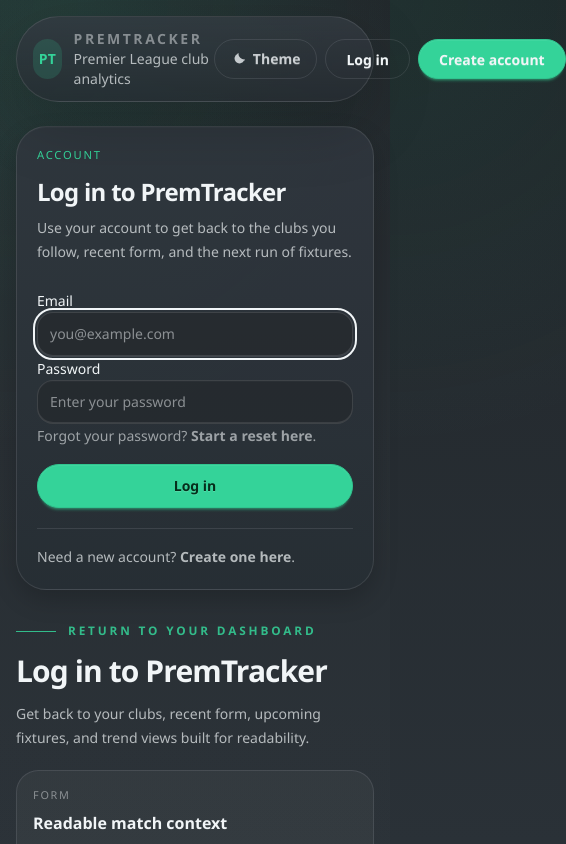
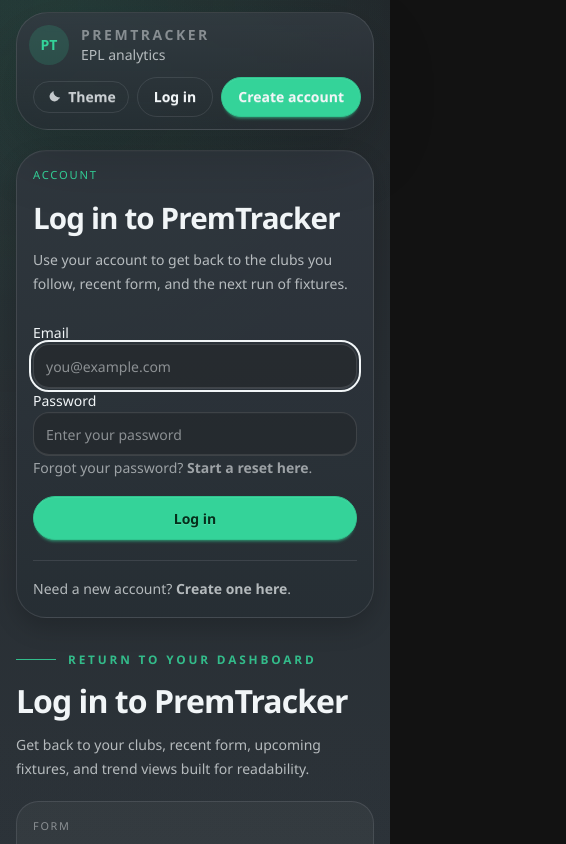
Before and after one commit to cesar17e/PremTracker-Frontend, a Next.js app: page /login in a window 390 px wide. Shown: the top 844 px of the page, 566 px wide, since content can reach past the window. Built offline with nearby package versions, Linux system fonts and the light colour scheme; no server answers.

Commit message:
Updated code for mobilem useage

```diff
--- a/app/(public)/page.tsx
+++ b/app/(public)/page.tsx
@@ -101,7 +101,7 @@ export default function LandingPage() {
                       A quick read on recent performances, with enough detail to make the view useful.
                     </p>
                   </div>
-                  <div className="inline-flex shrink-0 flex-nowrap items-center gap-1 rounded-full border border-primary/25 bg-primary/8 px-3 py-2 text-xs font-medium tracking-[0.2em] text-primary">
+                  <div className="inline-flex shrink-0 flex-nowrap items-center gap-1 rounded-full border border-primary/25 bg-primary/8 px-2.5 py-2 text-[11px] font-medium tracking-[0.18em] text-primary sm:px-3 sm:text-xs sm:tracking-[0.2em]">
                     <span>W</span>
                     <span>W</span>
                     <span>D</span>
--- a/components/auth/auth-card.tsx
+++ b/components/auth/auth-card.tsx
@@ -12,11 +12,11 @@ export function AuthCard({
   footer?: ReactNode;
 }) {
   return (
-    <div className="surface-card rounded-[1.9rem] p-5 sm:p-6">
+    <div className="surface-card rounded-[1.9rem] p-4 sm:p-6">
       <p className="text-[0.7rem] font-medium uppercase tracking-[0.16em] text-primary">
         Account
       </p>
-      <h1 className="mt-3 text-2xl font-semibold tracking-[-0.03em] text-base-content sm:text-[1.9rem]">
+      <h1 className="mt-3 text-[1.85rem] font-semibold tracking-[-0.03em] text-base-content sm:text-[1.9rem]">
         {title}
       </h1>
       <p className="mt-2 max-w-xl text-sm leading-6 text-base-content/70">
--- a/components/auth/auth-page-shell.tsx
+++ b/components/auth/auth-page-shell.tsx
@@ -25,12 +25,12 @@ export function AuthPageShell({
   highlights,
 }: AuthPageShellProps) {
   return (
-    <PageContainer className="gap-6 py-6 md:gap-8 md:py-8 lg:py-10">
+    <PageContainer className="gap-5 py-5 sm:gap-6 sm:py-6 md:gap-8 md:py-8 lg:py-10">
       <section className="grid gap-6 xl:grid-cols-[minmax(0,0.8fr)_minmax(22rem,1fr)] xl:items-start">
         <div className="order-2 max-w-xl space-y-5 xl:order-1 xl:pt-4">
           <div className="space-y-3">
             <p className="section-kicker">{eyebrow}</p>
-            <h1 className="max-w-xl text-3xl font-semibold leading-tight tracking-[-0.03em] text-base-content sm:text-[2.45rem]">
+            <h1 className="max-w-xl text-[2rem] font-semibold leading-tight tracking-[-0.03em] text-base-content sm:text-[2.45rem]">
               {title}
             </h1>
             <p className="max-w-lg text-sm leading-6 text-base-content/70 sm:text-base">
--- a/components/layout/public-header.tsx
+++ b/components/layout/public-header.tsx
@@ -10,32 +10,35 @@ const navItems = [
 export function PublicHeader() {
   return (
     <header className="sticky top-0 z-30">
-      <PageContainer className="pt-4">
-        <div className="glass-panel flex items-center justify-between rounded-full border border-base-content/10 px-4 py-3 shadow-[0_16px_48px_rgba(0,0,0,0.22)] md:px-6">
-          <Link href="/" className="flex items-center gap-3">
-            <span className="inline-flex h-10 w-10 items-center justify-center rounded-full bg-primary/16 text-sm font-semibold text-primary">
+      <PageContainer className="pt-3 sm:pt-4">
+        <div className="glass-panel flex flex-col gap-3 rounded-[2rem] border border-base-content/10 px-3 py-3 shadow-[0_16px_48px_rgba(0,0,0,0.22)] sm:flex-row sm:items-center sm:justify-between sm:rounded-full sm:px-5 md:px-6">
+          <Link href="/" className="flex min-w-0 items-center gap-3">
+            <span className="inline-flex h-10 w-10 shrink-0 items-center justify-center rounded-full bg-primary/16 text-sm font-semibold text-primary">
               PT
             </span>
-            <div>
+            <div className="min-w-0">
               <p className="text-sm font-semibold uppercase tracking-[0.18em] text-[color:var(--subtle-text)]">
                 PremTracker
               </p>
-              <p className="text-sm text-[color:var(--muted-text)]">
+              <p className="text-sm text-[color:var(--muted-text)] sm:hidden">
+                EPL analytics
+              </p>
+              <p className="hidden text-sm text-[color:var(--muted-text)] sm:block">
                 Premier League club analytics
               </p>
             </div>
           </Link>
 
-          <nav className="flex items-center gap-2">
-            <ThemeToggle />
+          <nav className="flex w-full flex-wrap items-center justify-end gap-2 sm:w-auto sm:flex-nowrap">
+            <ThemeToggle compact />
             {navItems.map((item) => (
               <Link
                 key={item.href}
                 href={item.href}
                 className={
                   item.href === "/register"
-                    ? "btn btn-primary rounded-full px-5"
-                    : "btn btn-ghost rounded-full border border-base-content/10 px-5 text-base-content/76"
+                    ? "btn btn-primary min-h-10 rounded-full px-4 text-sm sm:px-5"
+                    : "btn btn-ghost min-h-10 rounded-full border border-base-content/10 px-4 text-sm text-base-content/76 sm:px-5"
                 }
               >
                 {item.label}
--- a/components/settings/send-fixture-email-button.tsx
+++ b/components/settings/send-fixture-email-button.tsx
@@ -29,7 +29,7 @@ export function SendFixtureEmailButton({
         <button
           type="button"
           disabled={disabled || pending}
-          className="btn btn-primary rounded-full px-5"
+          className="btn btn-primary w-full rounded-full px-5 sm:w-auto"
           onClick={() => void onSend()}
         >
           {pending ? "Sending..." : "Send digest now"}
--- a/components/settings/verification-banner.tsx
+++ b/components/settings/verification-banner.tsx
@@ -46,7 +46,7 @@ export function VerificationBanner({
         <button
           type="button"
           disabled={verifyPending}
-          className="btn btn-primary rounded-full px-5"
+          className="btn btn-primary w-full rounded-full px-5 sm:w-auto"
           onClick={() => void onResend()}
         >
           {verifyPending ? "Sending..." : "Resend verification"}
--- a/components/teams/favorites-list.tsx
+++ b/components/teams/favorites-list.tsx
@@ -45,8 +45,11 @@ export function FavoritesList({ favorites }: { favorites: FavoriteTeam[] }) {
               ) : null}
             </div>
 
-            <div className="mt-5 flex flex-wrap items-center gap-3">
-              <Link href={`/teams/${team.id}`} className="btn btn-primary rounded-full px-5">
+            <div className="mt-5 flex flex-col items-start gap-3 sm:flex-row sm:flex-wrap sm:items-center">
+              <Link
+                href={`/teams/${team.id}`}
+                className="btn btn-primary w-full rounded-full px-5 sm:w-auto"
+              >
                 Open analytics
               </Link>
               <p className="text-sm leading-6 text-base-content/64">
--- a/components/teams/match-card.tsx
+++ b/components/teams/match-card.tsx
@@ -28,7 +28,7 @@ export function MatchCard({
 
   return (
     <article className="rounded-[1.35rem] border border-base-content/10 bg-base-content/[0.04] p-4">
-      <div className="flex items-start justify-between gap-4">
+      <div className="flex flex-col gap-3 sm:flex-row sm:items-start sm:justify-between sm:gap-4">
         <div>
           <p className="text-[0.68rem] font-medium uppercase tracking-[0.16em] text-[color:var(--subtle-text)]">
             {match.ended ? "Completed match" : "Upcoming fixture"}
@@ -52,14 +52,14 @@ export function MatchCard({
         )}
       </div>
 
-      <div className="mt-4 flex items-center justify-between gap-4 rounded-[1rem] border border-base-content/10 bg-base-content/[0.03] px-3 py-3 text-sm">
-        <span className="text-base-content/72">
+      <div className="mt-4 grid grid-cols-[minmax(0,1fr)_auto_minmax(0,1fr)] items-center gap-3 rounded-[1rem] border border-base-content/10 bg-base-content/[0.03] px-3 py-3 text-sm">
+        <span className="truncate text-base-content/72">
           {match.homeTeam?.shortName || match.homeTeam?.name || "Home"}
         </span>
         <span className="font-semibold text-base-content">
           {match.homeScore ?? "-"} : {match.awayScore ?? "-"}
         </span>
-        <span className="text-base-content/72">
+        <span className="truncate text-right text-base-content/72">
           {match.awayTeam?.shortName || match.awayTeam?.name || "Away"}
         </span>
       </div>
```
Also changed, not shown: components/teams/team-detail-page.tsx (+12 -12 lines).
